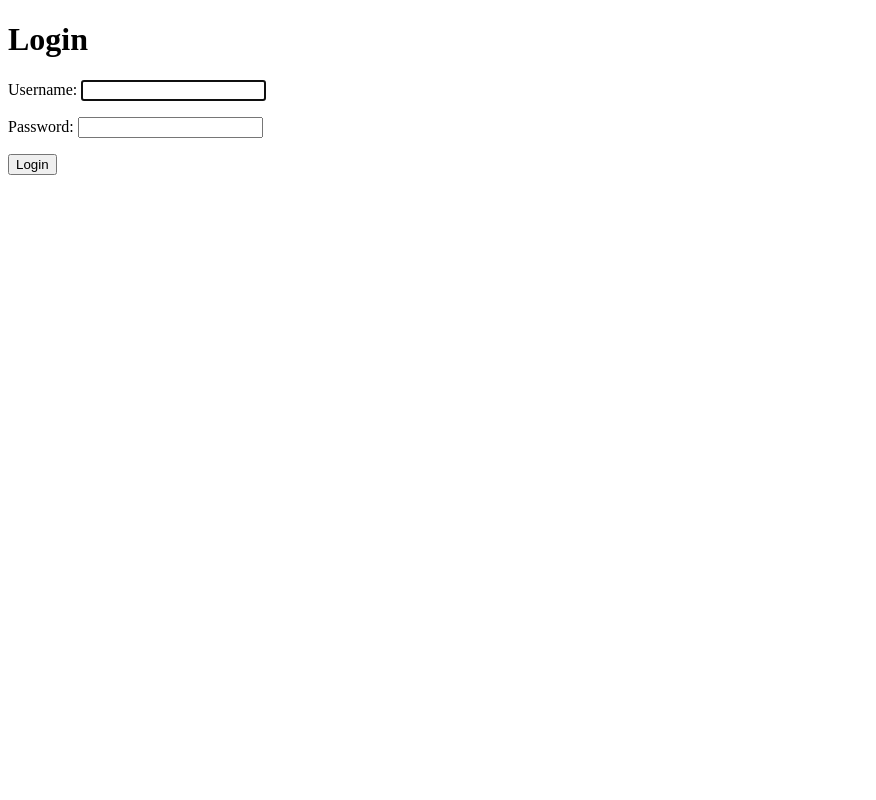
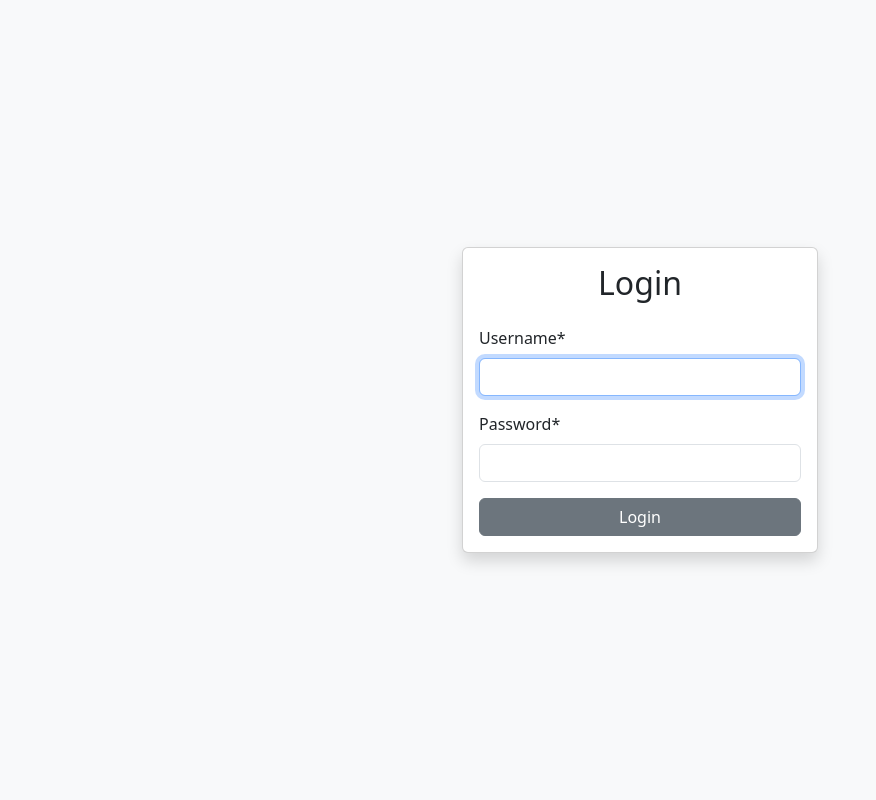
Before and after one commit to micmic210/ramen-bar, a Django app: page /accounts/login/ in a window 1280 px wide. Shown: the whole page, without its empty margins (0-876 px from the left). Run offline with Django 4.2, Linux system fonts and the light colour scheme; some libraries are stand-ins or nearby versions.

Commit message:
Style login page with Bootstrap and update button to gray color

```diff
--- a/core/templates/registration/login.html
+++ b/core/templates/registration/login.html
@@ -1,16 +1,34 @@
+{% load crispy_forms_tags %}
 <!DOCTYPE html>
 <html lang="en">
+
 <head>
     <meta charset="UTF-8">
     <meta name="viewport" content="width=device-width, initial-scale=1.0">
+    <!-- Bootstrap CSS -->
+    <link href="https://cdn.jsdelivr.net/npm/bootstrap@5.3.0/dist/css/bootstrap.min.css" rel="stylesheet">
     <title>Login</title>
 </head>
-<body>
-    <h1>Login</h1>
-    <form method="post">
-        {% csrf_token %}
-        {{ form.as_p }}
-        <button type="submit">Login</button>
-    </form>
+
+<body class="bg-light d-flex justify-content-center align-items-center vh-100">
+    <div class="container">
+        <div class="row justify-content-center">
+            <div class="col-md-4">
+                <div class="card shadow">
+                    <div class="card-body">
+                        <h2 class="text-center mb-4">Login</h2>
+                        <form method="post">
+                            {% csrf_token %}
+                            {{ form|crispy }}
+                            <div class="d-grid">
+                                <button type="submit" class="btn btn-secondary">Login</button>
+                            </div>
+                        </form>
+                    </div>
+                </div>
+            </div>
+        </div>
+    </div>
 </body>
+
 </html>
--- a/ramen_bar/settings.py
+++ b/ramen_bar/settings.py
@@ -40,8 +40,14 @@ INSTALLED_APPS = [
     'django.contrib.sessions',
     'django.contrib.messages',
     'django.contrib.staticfiles',
+    'crispy_forms',
+    'crispy_bootstrap5',
     'core',
 ]
+
+# Crispy forms settings
+CRISPY_ALLOWED_TEMPLATE_PACKS = "bootstrap5"
+CRISPY_TEMPLATE_PACK = "bootstrap5"
 
 AUTH_USER_MODEL = 'core.CustomUser'
 
```
